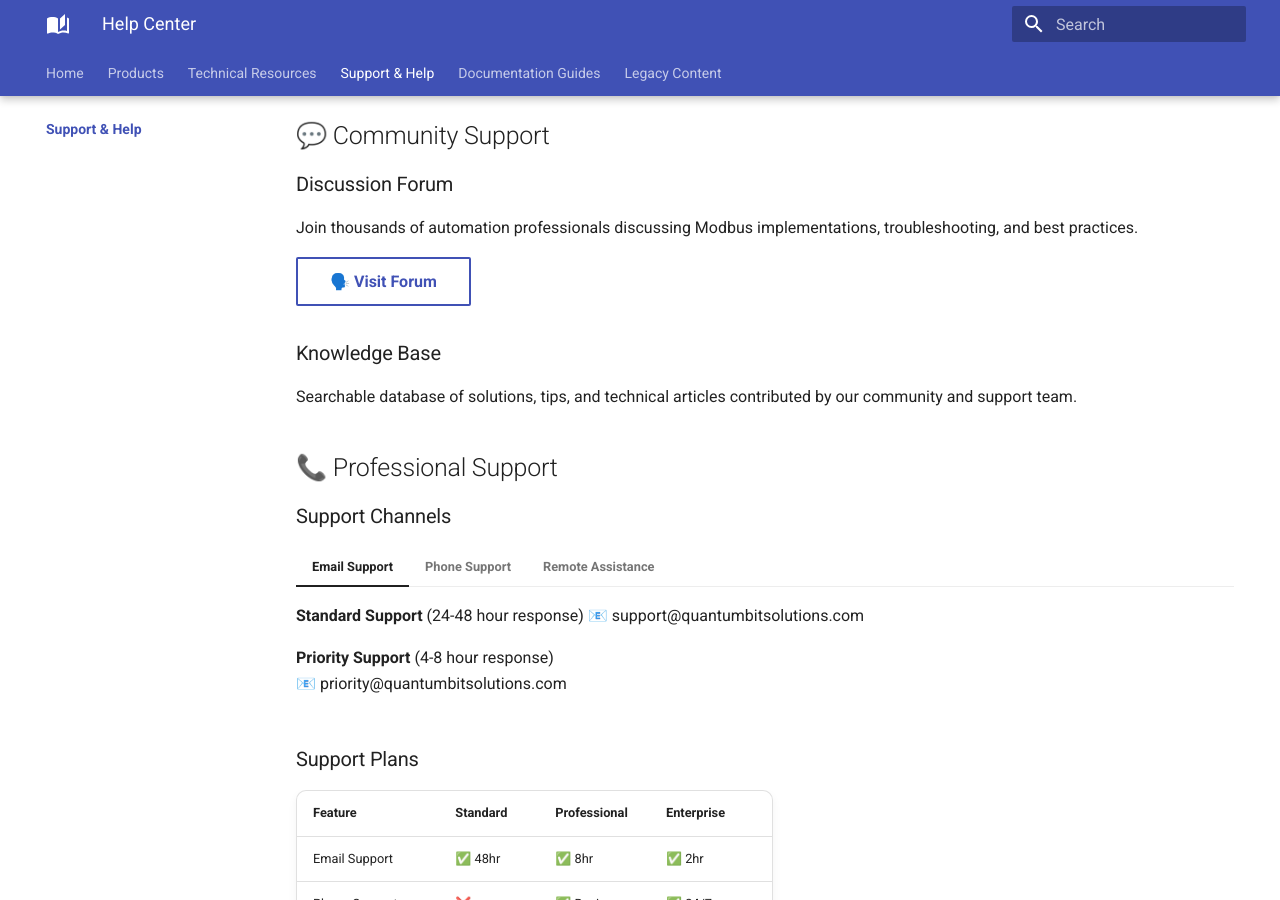
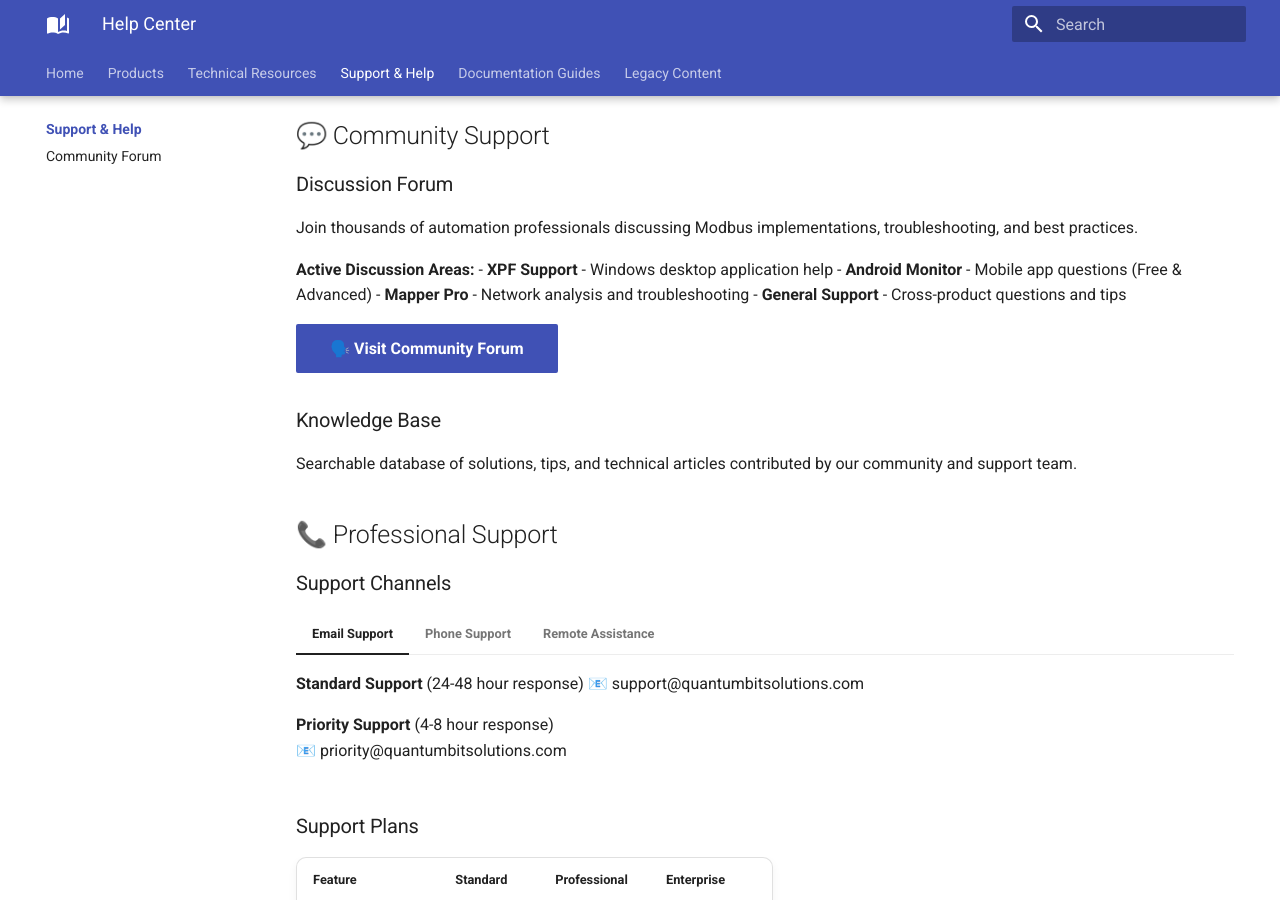
Before and after one commit to Modbus-Monitor/docs, an MkDocs documentation site: the page built from docs/support/index.md, in a window 1280 px wide and 900 px high, scrolled down 1181 px. Built offline with MkDocs 1.6.1 and Material for MkDocs 9.7.7, drawn with Linux system fonts in a browser that asks for light colours; the version menu is left out.

Commit message:
Add Community Forum to Support navigation - industry standard pattern
NAVIGATION ENHANCEMENT:
- Added Community Forum under Support & Help (follows industry standard)
- Enhanced Support page with detailed forum sections:
  * XPF Support discussions
  * Android Monitor help (Free & Advanced)
  * Mapper Pro network analysis
  * General cross-product support

DESIGN RATIONALE:
- Follows common technical documentation pattern (Products  Docs  Support)
- Reduces top-level navigation clutter
- Groups all help-seeking behaviors logically
- Matches user mental model for finding help

External link opens forum in new tab for seamless user experience.

```diff
--- a/docs/support/index.md
+++ b/docs/support/index.md
@@ -36,7 +36,13 @@ Get help with our products, find answers to common questions, and connect with o
 ### Discussion Forum
 Join thousands of automation professionals discussing Modbus implementations, troubleshooting, and best practices.
 
-[🗣️ Visit Forum](https://quantumbitsolutions.com/forums/){ .md-button target="_blank" }
+**Active Discussion Areas:**
+- **XPF Support** - Windows desktop application help
+- **Android Monitor** - Mobile app questions (Free & Advanced)
+- **Mapper Pro** - Network analysis and troubleshooting
+- **General Support** - Cross-product questions and tips
+
+[🗣️ Visit Community Forum](https://quantumbitsolutions.com/forums/){ .md-button .md-button--primary target="_blank" }
 
 ### Knowledge Base
 Searchable database of solutions, tips, and technical articles contributed by our community and support team.
--- a/mkdocs.yml
+++ b/mkdocs.yml
@@ -141,6 +141,7 @@ nav:
 
   - Support & Help:
     - Help Center: support/index.md
+    - Community Forum: https://quantumbitsolutions.com/forums/
 
   - Documentation Guides:
     - guides/features-demo.md
```
